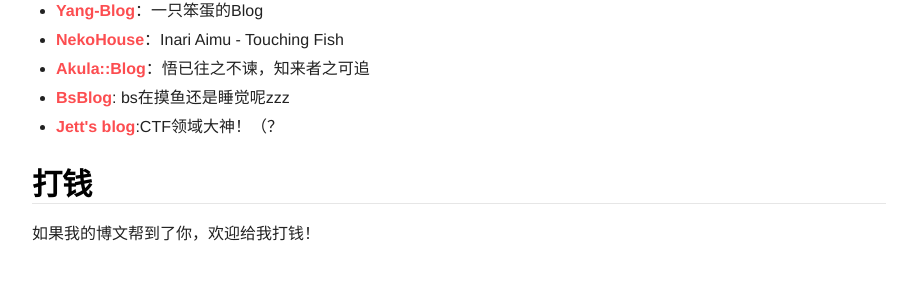
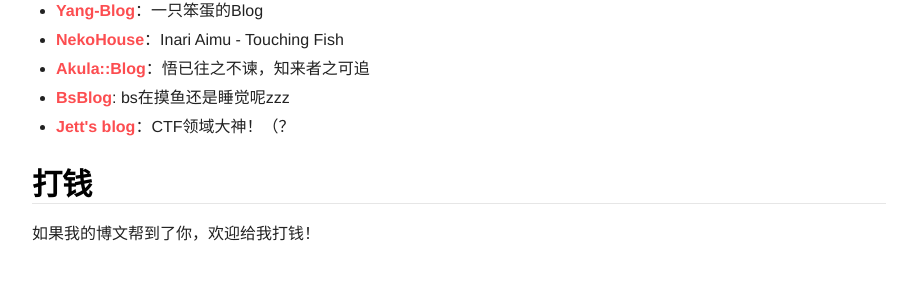
Before and after one commit to Young-Lord/Young-Lord.github.io, a Jekyll site: the page built from about.md, in a window 1280 px wide. Shown: the part 1136-1444 px from the top of the page, without its empty margins (181-1098 px from the left). Built offline with Jekyll 4.4.1, drawn with Linux system fonts in a browser that asks for light colours; nearby versions of some CDN libraries; comment, search, counter and statistics services are not loaded.

Commit message:
link: typo

```diff
--- a/about.md
+++ b/about.md
@@ -51,7 +51,7 @@ Young-Lord 仅为一个曾用名字，不含任何意义。LY 与它无关。
 - [NekoHouse](https://blog.amu.moe/)：Inari Aimu - Touching Fish
 - [Akula::Blog](https://blog.akula.moe)：悟已往之不谏，知来者之可追
 - [BsBlog](https://sorabs.cc/): bs在摸鱼还是睡觉呢zzz
-- [Jett's blog](https://blog.jettchen.me/):CTF领域大神！（？
+- [Jett's blog](https://blog.jettchen.me/)：CTF领域大神！（？
 
 ## 打钱
 
```
